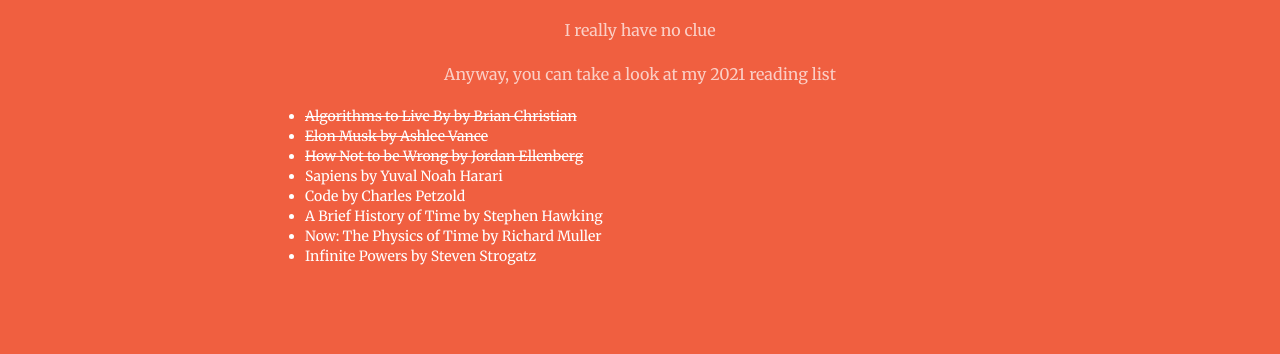
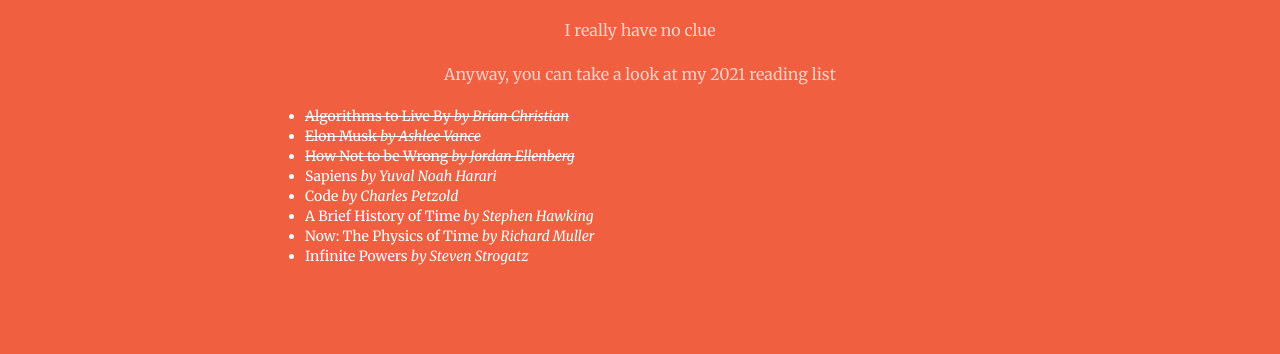
Before and after one commit to aravindbharathi/aravindbharathi.github.io, a Jekyll site: the page rec/index.html, which Jekyll copies as it is, in a window 1280 px wide and 900 px high, scrolled down 1144 px. Shown: the part 153-507 px from the top of the window. Built offline with Jekyll 4.4.1, drawn with Linux system fonts in a browser that asks for light colours.

```diff
--- a/rec/index.html
+++ b/rec/index.html
@@ -147,14 +147,14 @@
                     <p class="text-faded">
                       Anyway, you can take a look at my 2021 reading list
                     <ul align = "left">
-                      <li><strike>Algorithms to Live By by Brian Christian</strike>
-                      <li><strike>Elon Musk by Ashlee Vance</strike>
-                      <li><strike>How Not to be Wrong by Jordan Ellenberg</strike>
-                      <li>Sapiens by Yuval Noah Harari
-                      <li>Code by Charles Petzold
-                      <li>A Brief History of Time by Stephen Hawking
-                      <li>Now: The Physics of Time by Richard Muller
-                      <li>Infinite Powers by Steven Strogatz
+                      <li><strike>Algorithms to Live By <i>by Brian Christian</i></strike>
+                      <li><strike>Elon Musk <i>by Ashlee Vance</i></strike>
+                      <li><strike>How Not to be Wrong <i>by Jordan Ellenberg</i></strike>
+                      <li>Sapiens <i>by Yuval Noah Harari</i>
+                      <li>Code <i>by Charles Petzold</i>
+                      <li>A Brief History of Time <i>by Stephen Hawking</i>
+                      <li>Now: The Physics of Time <i>by Richard Muller</i>
+                      <li>Infinite Powers <i>by Steven Strogatz</i>
                     </ul>
                     </p>
                     <!--a href="#stuff" class="btn btn-default btn-xl">What else?</a-->
```
